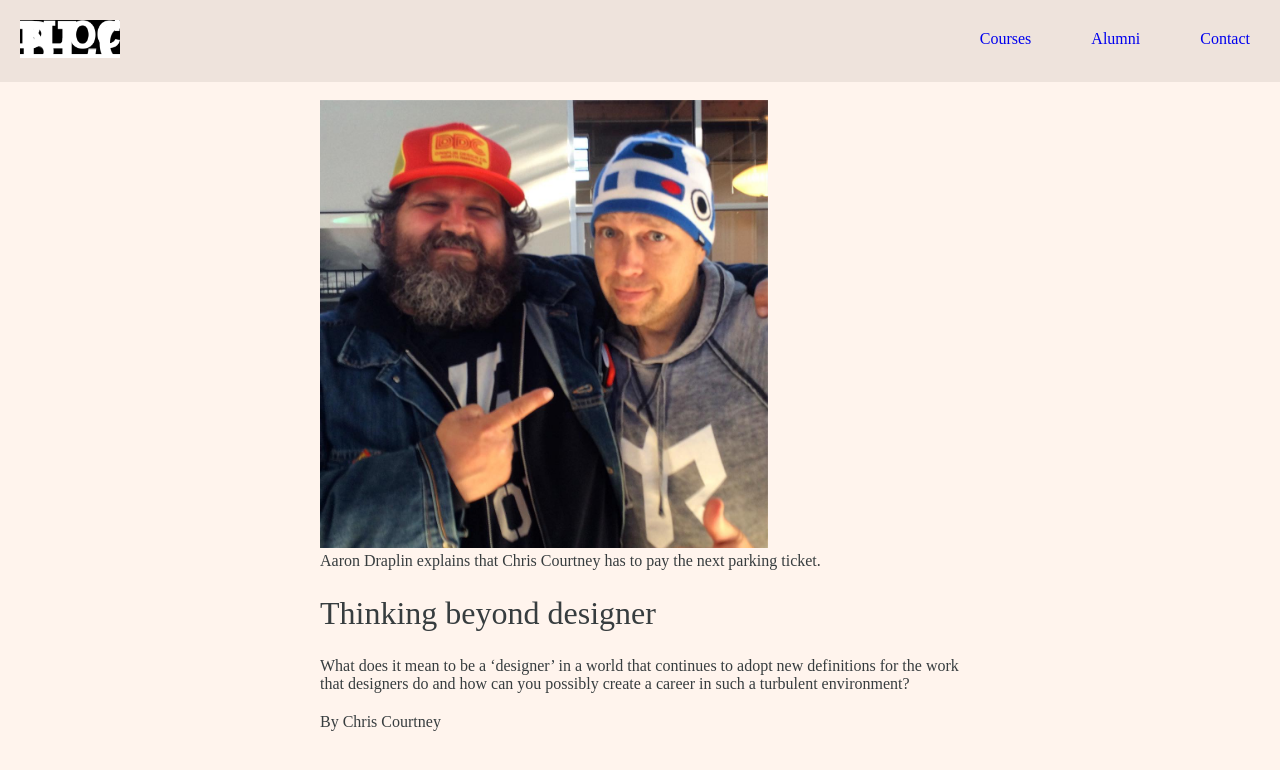
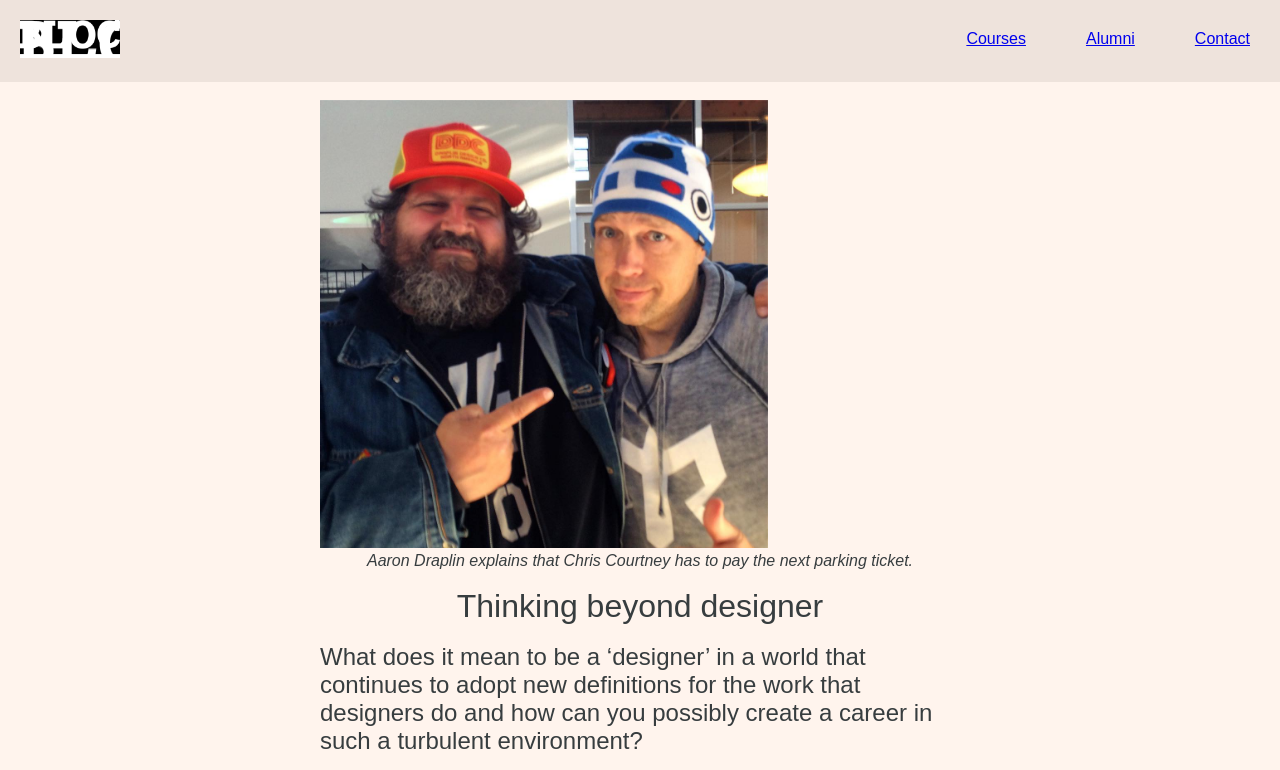
Before and after one commit to blissfullah/css-exercise-two, a plain HTML site: page index.html in a window 1280 px wide. Shown: the top 770 px of the page. Drawn offline with Linux system fonts and the light colour scheme; files whose address does not match are found by name.

Commit message:
redo of css

```diff
--- a/css/style.css
+++ b/css/style.css
@@ -4,17 +4,40 @@ body {
   color: #373D3F;
   font-size: 16px;
   line-height: normal;
+  font-family: sans-serif;
 }
 
 h1 {
-  font-size: 32px; /* 32px */
-  line-height: 160%
+  font-size: 2em;
+  line-height: 145%
+  font-family: sans-serif;
+  text-align: center;
+
+}
+
+h3 {
+  font-size: 1.5em;
+  line-height:  155%
+  font-style: italic;
+  color: #232729
+  text-align:center;
 }
 
 p {
-  font-size: 16px; /* 16px */
+  font-size: 1em;
   line-height: 140%;
   margin-bottom: 14px;
+}
+
+figcaption {
+  font-style: italic;
+  font-weight: lighter;
+  text-align: center;
+}
+
+author {
+  font-weight: bold;
+  font-size: 1em
 }
 
 nav {
@@ -26,11 +49,11 @@ nav {
 }
 
 a {
-  text-decoration: none;
+  text-decoration: underline;
   a:link { color:#0070BB; } /* unvisited */
-  a:visited { color:#0070BA; } /* visited */
-  a:hover { color:#0070BC; } /* mouse over */
-  a:active { color:#0070BD; } /* selected */
+  a:visited { color:#2E00FB; } /* visited */
+  a:hover { color:#6E00FB; } /* mouse over */
+  a:active { color:#91259F; } /* selected */
 }
 
 .logo {
@@ -42,7 +65,8 @@ a {
 .large-pic {
   width: 80%;
   background: #fff
-  background-image: url(images/instagram-pic.jpg) no-repeat top center;
+  background-image: url(images/instagram-pic.jpg)
+  background-position: center;
 }
 
 .medium-pic {
```
